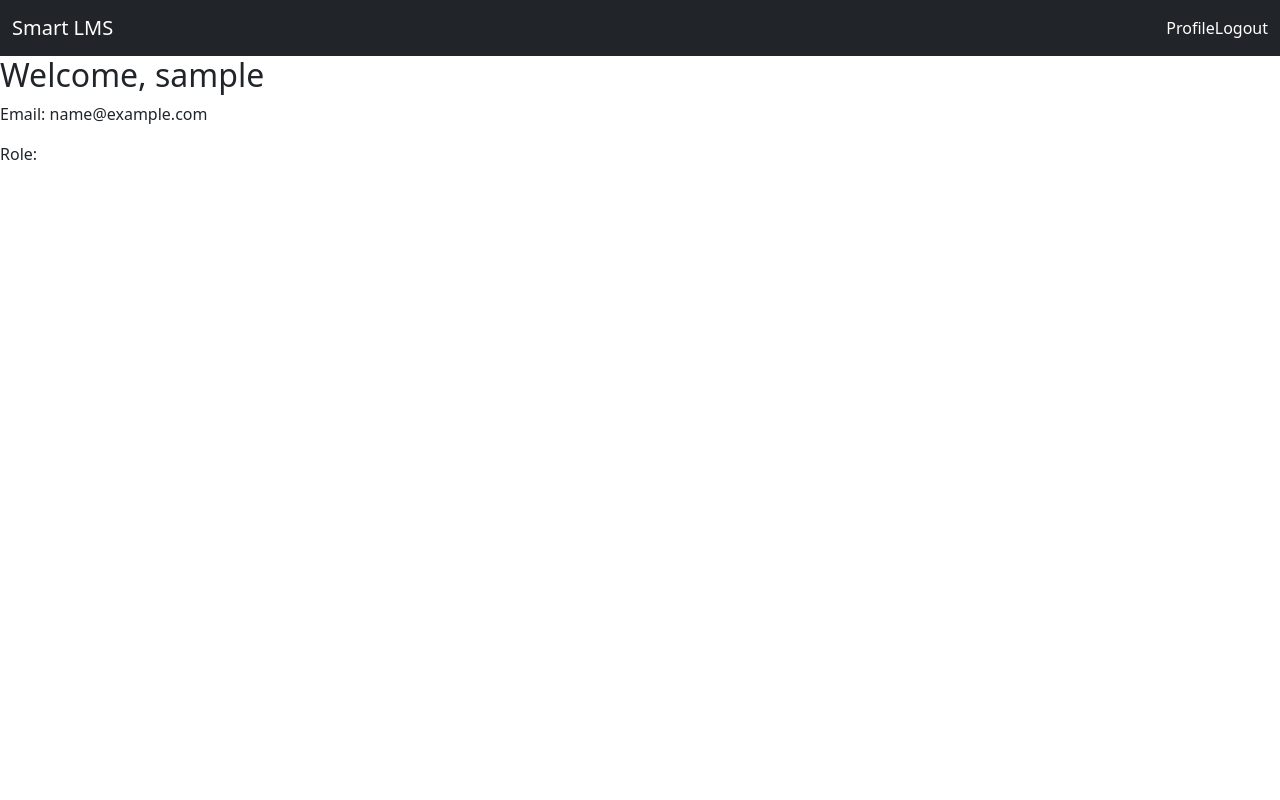
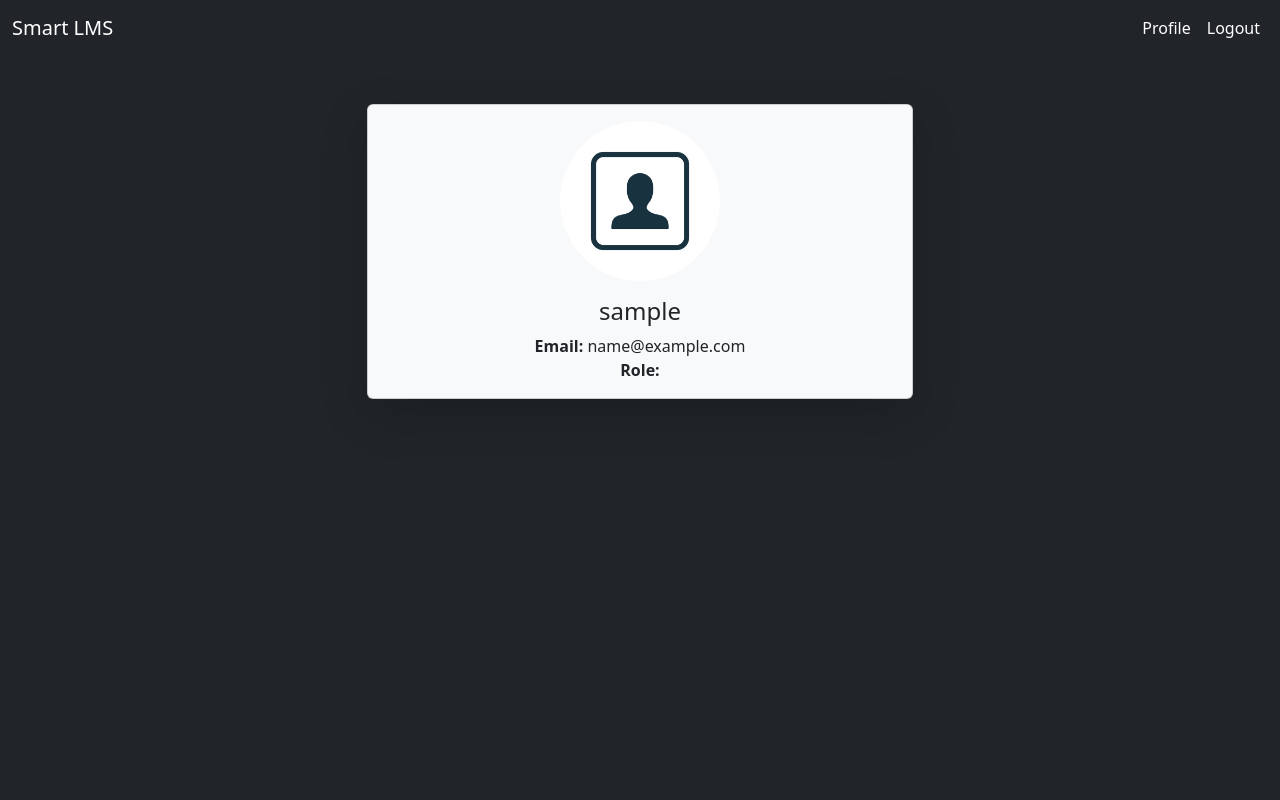
Before and after one commit to Saivarma25/smart-lms-django, a Django app: page /accounts/profile/ in a window 1280 px wide. Run offline with Django 5.2, Linux system fonts and the light colour scheme; the visitor is signed in with stand-in values (Sample User, id 1).

Commit message:
Accounts app wrap-up

```diff
--- a/smartlms/accounts/templates/accounts/profile.html
+++ b/smartlms/accounts/templates/accounts/profile.html
@@ -1,10 +1,28 @@
 {% extends 'base.html' %}
+{% load static %}
 {% block title %}Profile{% endblock %}
 {% block content %}
-<h2>Welcome, {{ request.user.username }}</h2>
-<p>Email: {{ request.user.email }}</p>
-<p>Role: {{ request.user.get_role_display }}</p>
-{% if request.user.profile_picture %}
-    <img src="{{ request.user.profile_picture.url }}" alt="Profile Picture" width="120">
-{% endif %}
+    <div class="container mt-5">
+      <div class="row justify-content-center">
+        <div class="col-md-6">
+
+          <div class="card text-center shadow-lg bg-light">
+            <div class="card-body">
+              {% if request.user.profile_picture %}
+                <img src="{{ request.user.profile_picture.url }}" style="height:10rem;"
+                     class="rounded-circle mb-3" alt="Profile Picture" width="120" height="120">
+              {% else %}
+                <img src="{% static 'images/profile.jpg' %}" style="height:10rem;" class="rounded-circle mb-3" alt="Default Picture">
+              {% endif %}
+              <h4 class="card-title">{{ request.user.username }}</h4>
+              <p class="card-text">
+                <strong>Email:</strong> {{ request.user.email }}<br>
+                <strong>Role:</strong> {{ request.user.get_role_display }}
+              </p>
+            </div>
+          </div>
+
+        </div>
+      </div>
+    </div>
 {% endblock %}
--- a/smartlms/templates/base.html
+++ b/smartlms/templates/base.html
@@ -7,27 +7,42 @@
     <meta name="viewport" content="width=device-width, initial-scale=1.0">
     <link href="https://cdn.jsdelivr.net/npm/bootstrap@5.3.0/dist/css/bootstrap.min.css" rel="stylesheet">
 </head>
-<body>
+<body class="d-flex flex-column min-vh-100 bg-dark">
 
-    <nav class="navbar navbar-expand-lg navbar-dark bg-dark">
+    <nav class="navbar navbar-expand-lg navbar-dark sticky-top">
         <div class="container-fluid">
             <a class="navbar-brand" href="/">Smart LMS</a>
-            <div class="d-flex">
+            <div class="collapse navbar-collapse">
+                <ul class="navbar-nav ms-auto">
                     {% if user.is_authenticated %}
+                        <li class="nav-item">
                             <a class="nav-link text-white" href="{% url 'profile' %}">Profile</a>
+                        </li>
+                        <li class="nav-item">
                             <a class="nav-link text-white" href="{% url 'logout' %}">Logout</a>
+                        </li>
                     {% else %}
+                        <li class="nav-item">
                             <a class="nav-link text-white" href="{% url 'login' %}">Login</a>
+                        </li>
+                        <li class="nav-item">
                             <a class="nav-link text-white" href="{% url 'register' %}">Register</a>
+                        </li>
                     {% endif %}
+                </ul>
             </div>
         </div>
     </nav>
 
+
     <main class="main-content">
         {% block content %}
+            <div class="d-flex justify-content-center align-items-center" style="min-height: 92.8vh;">
+              <h2 class="text-center text-white">Welcome to Smart LMS.</h2>
+            </div>
         {% endblock %}
     </main>
 
+
 </body>
 </html>
```
Also changed, not shown: smartlms/accounts/templates/accounts/login.html (+20 -10 lines), smartlms/accounts/templates/accounts/register.html (+21 -6 lines), smartlms/static/images/profile.jpg (added). Lines whose indentation alone changed are shown as unchanged.
